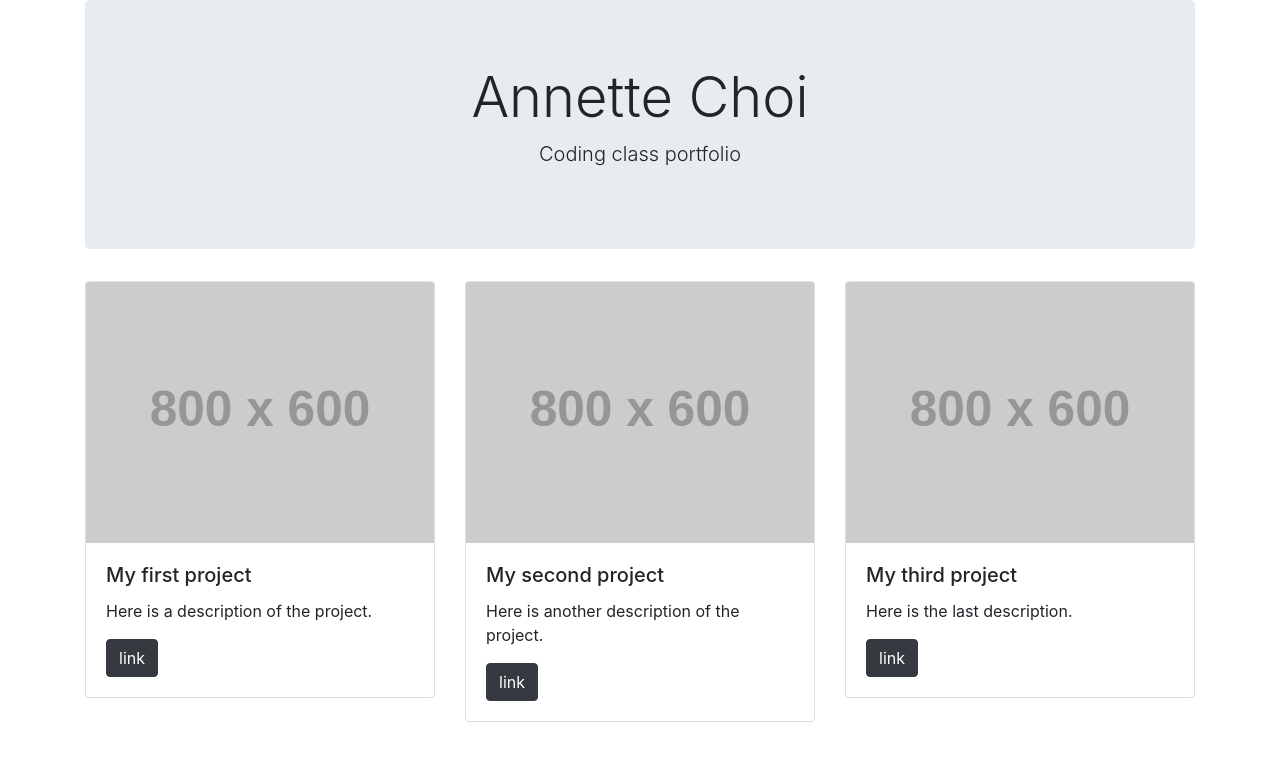
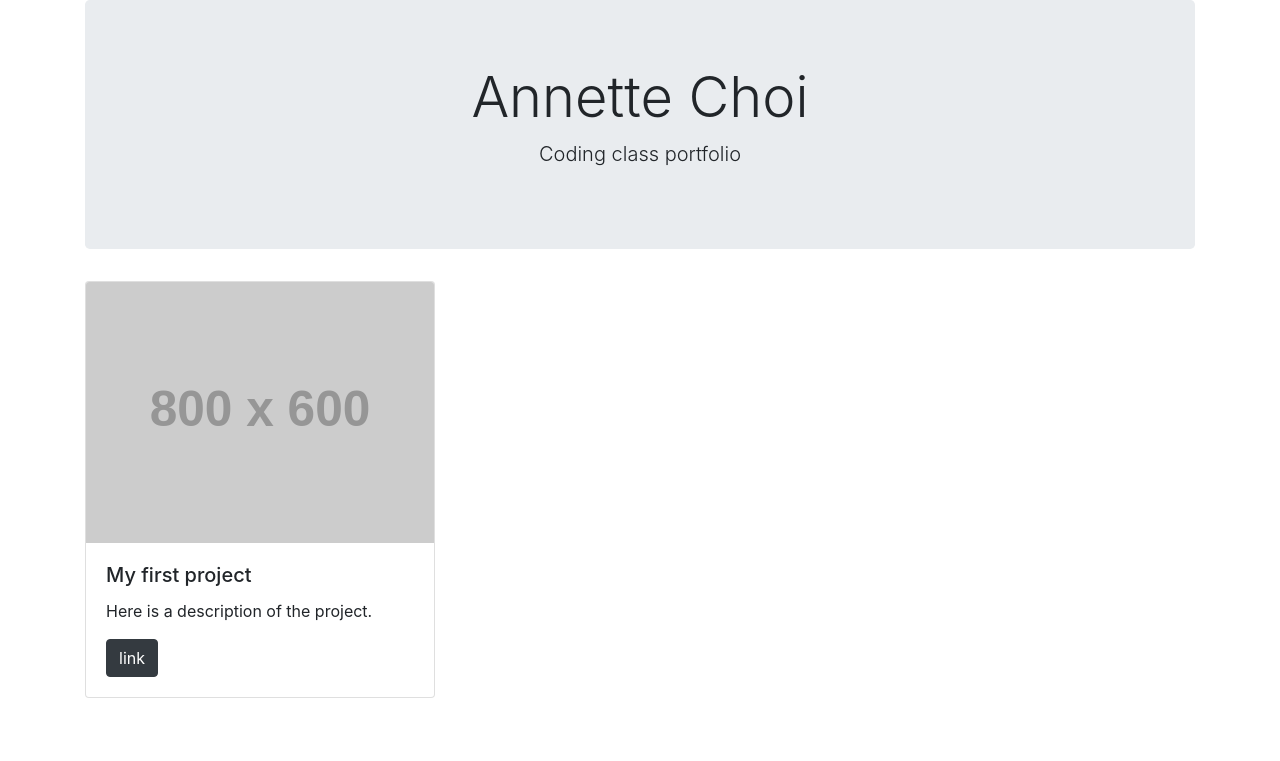
Before and after one commit to annettechoi/annettechoi, a Jekyll site: the page built from index.html, in a window 1280 px wide. Shown: the top 761 px of the page. Built offline with Jekyll 4.4.1, drawn with Linux system fonts in a browser that asks for light colours.

Commit message:
Update index.html

```diff
--- a/index.html
+++ b/index.html
@@ -5,14 +5,6 @@ projects:
   - title: My first project
     image: http://placehold.it/800x600/600
     description: Here is a description of the project.
-    link: #
-  - title: My second project
-    image: http://placehold.it/800x600/060
-    description: Here is another description of the project.
-    link: #
-  - title: My third project
-    image: http://placehold.it/800x600/006
-    description: Here is the last description.
     link: #
 ---
 <div class="row">
```
